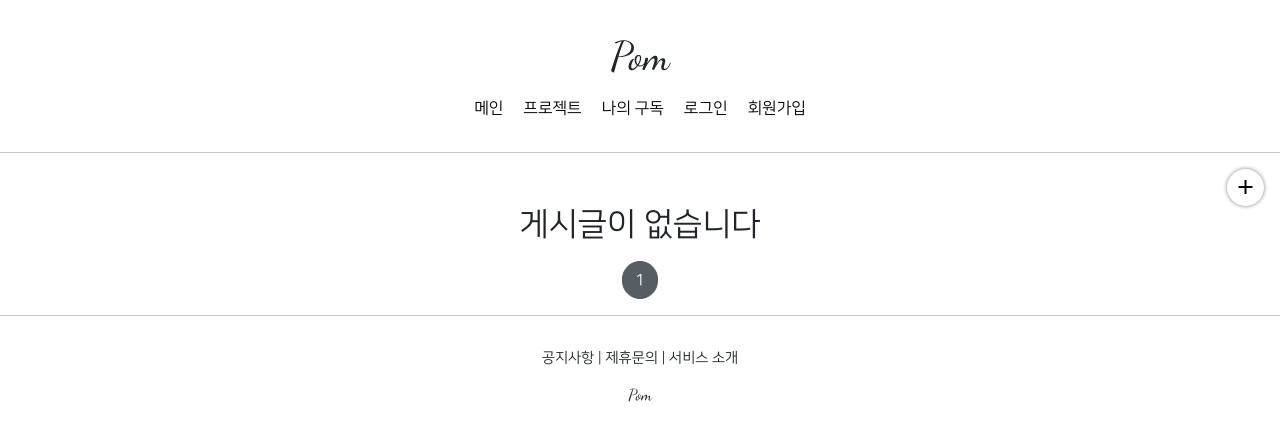
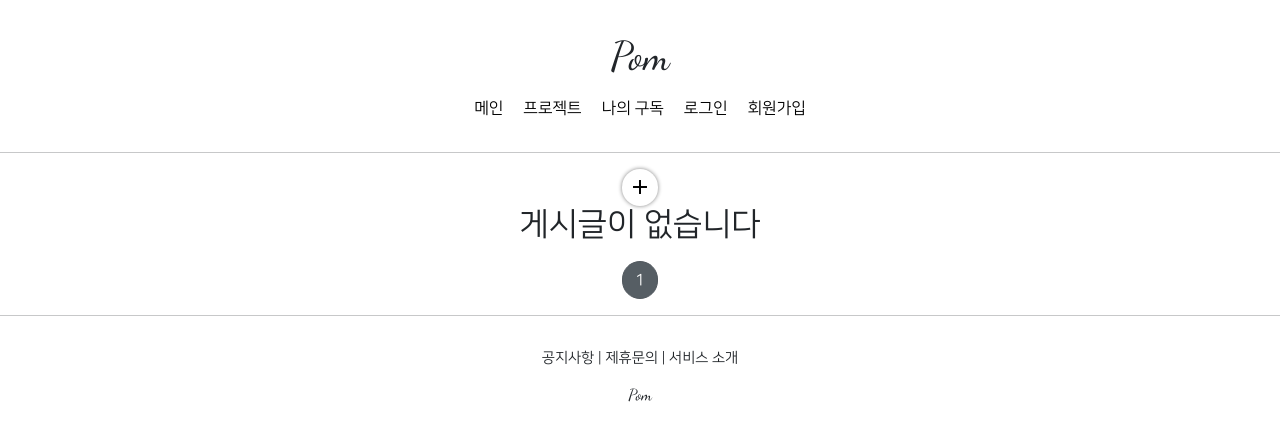
Before and after one commit to duswns094/Pom, a Django app: page /articles/list/ in a window 1280 px wide. Shown: the top 441 px of the page. Run offline with Django 3.2, Linux system fonts and the light colour scheme; data that the repository does not hold is empty; some web fonts are replaced.

Commit message:
article add middle

```diff
--- a/articleapp/templates/articleapp/list.html
+++ b/articleapp/templates/articleapp/list.html
@@ -25,7 +25,7 @@
   }
 
 </style>
-  <div style="text-align: right; justify-content: flex-end; margin-right: 1rem; ">
+  <div style="text-align: center;">
     <a href="{% url 'articleapp:create' %}" class="material-icons"
             style = "box-shadow: 0 0 4px grey; border-radius: 10rem; padding: .4rem;">
       add
```
